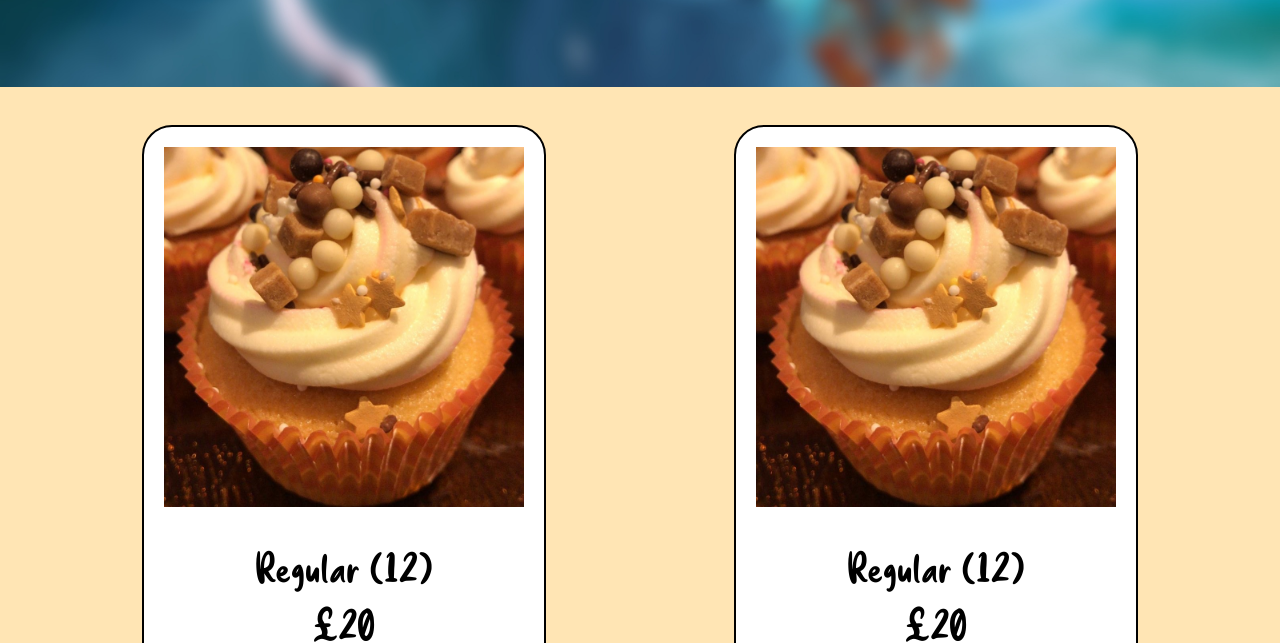
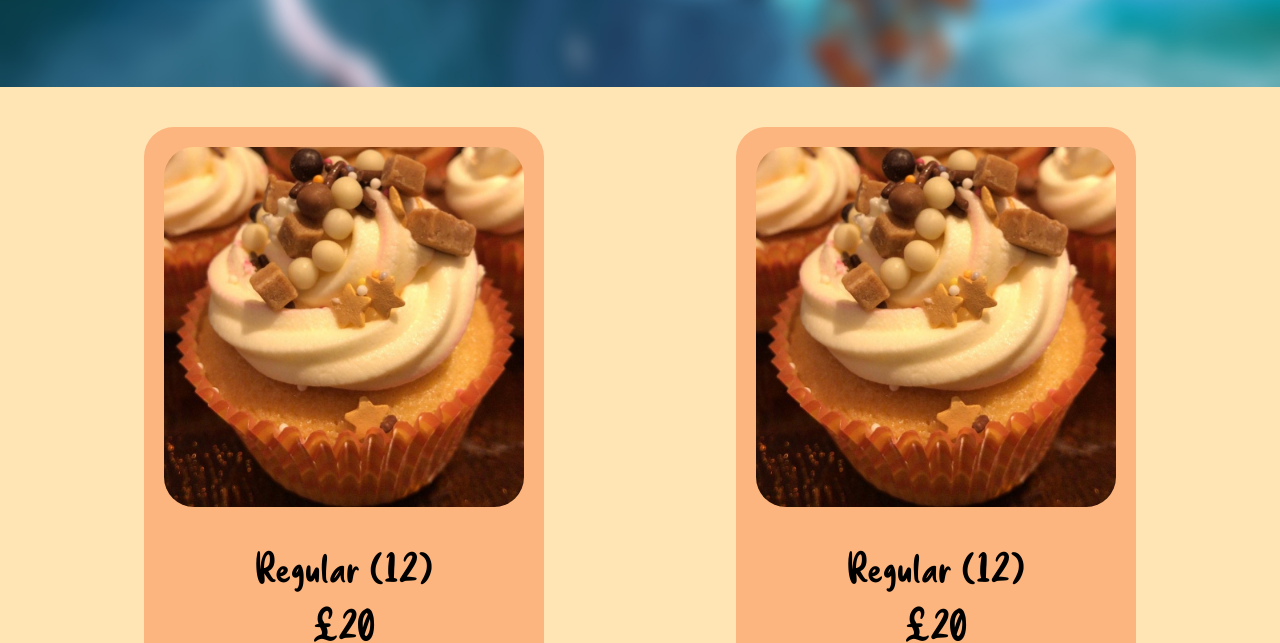
Before and after one commit to JohnCosta27/LouBakesCakes, a plain HTML site: page cupcakes.html in a window 1280 px wide. Shown: the part 323-966 px from the top of the page. Drawn offline with Linux system fonts and the light colour scheme.

Commit message:
Colour change

```diff
--- a/mainstyles.css
+++ b/mainstyles.css
@@ -211,13 +211,13 @@ Styles for the products (cupcakes, muffins, etc...)
 }
 
 .cardDisplay {
-  background-color: #FFFFFF;
+  background-color: #fcb57f;
   width: 400px;
   height: 560px;
   display: flex;
   flex-direction: column;
 
-  border: 2px solid #000000;
+  /*border: 2px solid #000000;*/
   border-radius: 30px;
 
 }
@@ -237,6 +237,7 @@ Styles for the products (cupcakes, muffins, etc...)
 
   background-repeat: no-repeat;
   background-size: cover;
+  border-radius: 30px;
 }
 
 .cardTitle {
```
